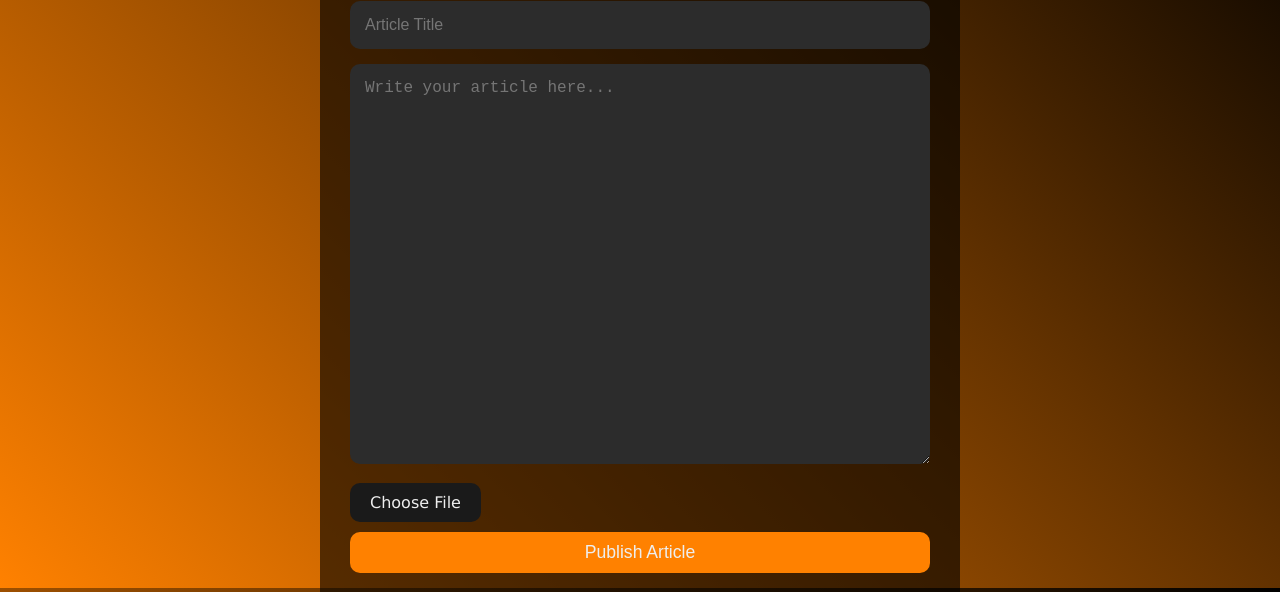
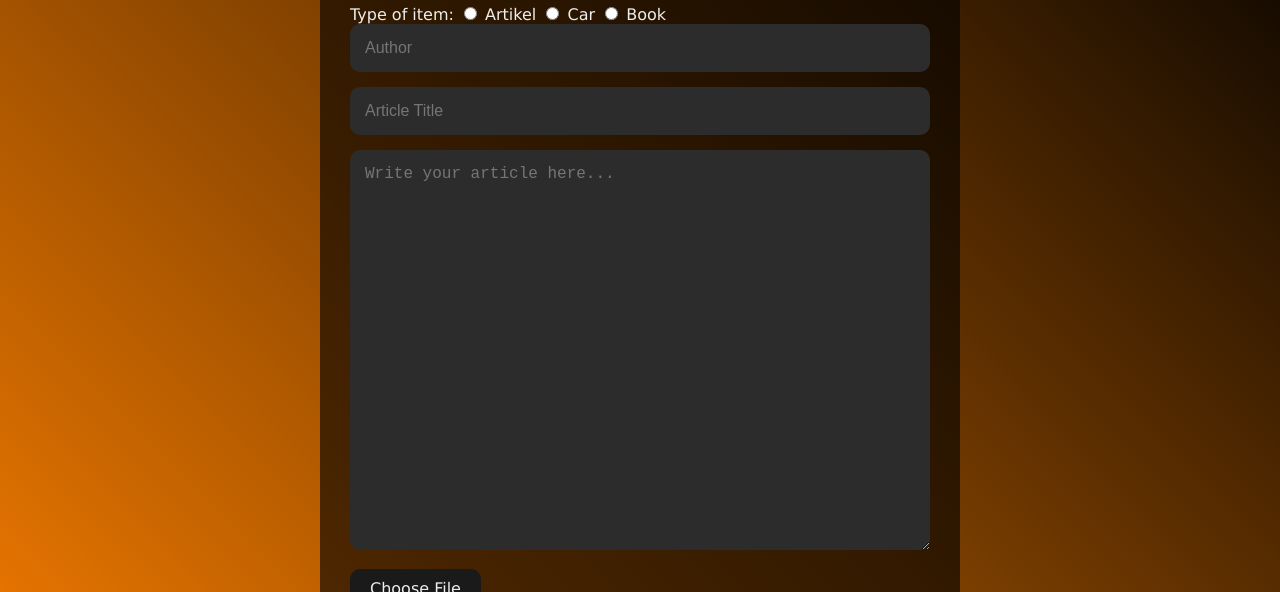
Before and after one commit to sapWRLD/CarBlog, a plain HTML site: page CreateArticle/CarBlogCreateArticel.html in a window 1280 px wide. Shown: the part 212-804 px from the top of the page. Drawn offline with Linux system fonts and the light colour scheme.

Commit message:
Create changes

```diff
--- a/CreateArticle/CarBlogCreateArticel.html
+++ b/CreateArticle/CarBlogCreateArticel.html
@@ -24,7 +24,15 @@
 <body>
   <div class="Main_container">
     <h1>Create an Article</h1>
-    <form action="submit_article.php" method="post" enctype="multipart/form-data">
+    <form action="test.html" method="get">
+      Type of item:
+      <input type="radio" id="book" name="item" value="Artikel">
+      <label for="book">Artikel</label>
+      <input type="radio" id="book" name="item" value="Car">
+      <label for="book">Car</label>
+      <input type="radio" id="book" name="item" value="Book">
+      <label for="book">Book</label>
+      <input type="text" name="author" placeholder="Author" class="input-field" required>
       <input type="text" name="title" placeholder="Article Title" class="input-field" required>
       <textarea name="content" placeholder="Write your article here..." class="textarea" id="textarea" required></textarea>
       <label for="file-upload" class="file-upload">
--- a/CreateArticle/CreateArticel.css
+++ b/CreateArticle/CreateArticel.css
@@ -7,7 +7,7 @@ body {
   padding: 0;
   font-family: Verdana, Geneva, Tahoma, sans-serif;
   background: linear-gradient(45deg, #ff8100, #000000);
-  height: 100vh;
+
   color: #eeeeee;
 }
 header{
@@ -86,7 +86,6 @@ h1.logo {
   width: 100%;
   max-width: 50%;
   height: 100%;
-  max-height: 800px;
 }
 .Media{
   display: flex;
```
Also changed, not shown: CreateArticle/test.html (added, +11 -0 lines).
